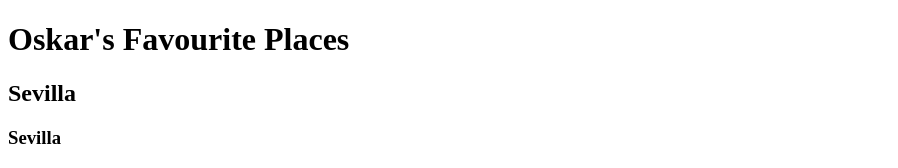
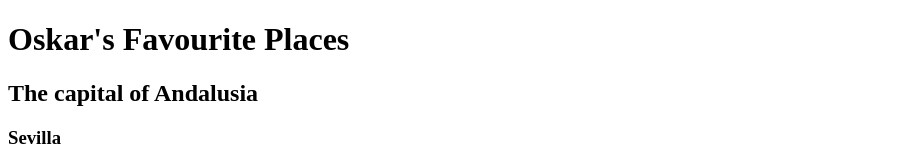
Before and after one commit to oskartyrala/favorite-places-react, a React (Create React App) app: page / in a window 1280 px wide. Shown: the top 168 px of the page, without its empty margins (0-898 px from the left). Built offline with nearby package versions, Linux system fonts and the light colour scheme; the HTML template or start-up script is replaced by a standard one.

Commit message:
Update Sevilla's title

```diff
--- a/src/App.tsx
+++ b/src/App.tsx
@@ -9,7 +9,7 @@ function App(): JSX.Element {
       />
 
       <PlaceEntry
-      title = "Sevilla"
+      title = "The capital of Andalusia"
       name = "Sevilla"
       country = "Country placeholder"
       imageURL = "https://images.pexels.com/photos/5470587/pexels-photo-5470587.jpeg?auto=compress&cs=tinysrgb&w=1260&h=750&dpr=1"
```
